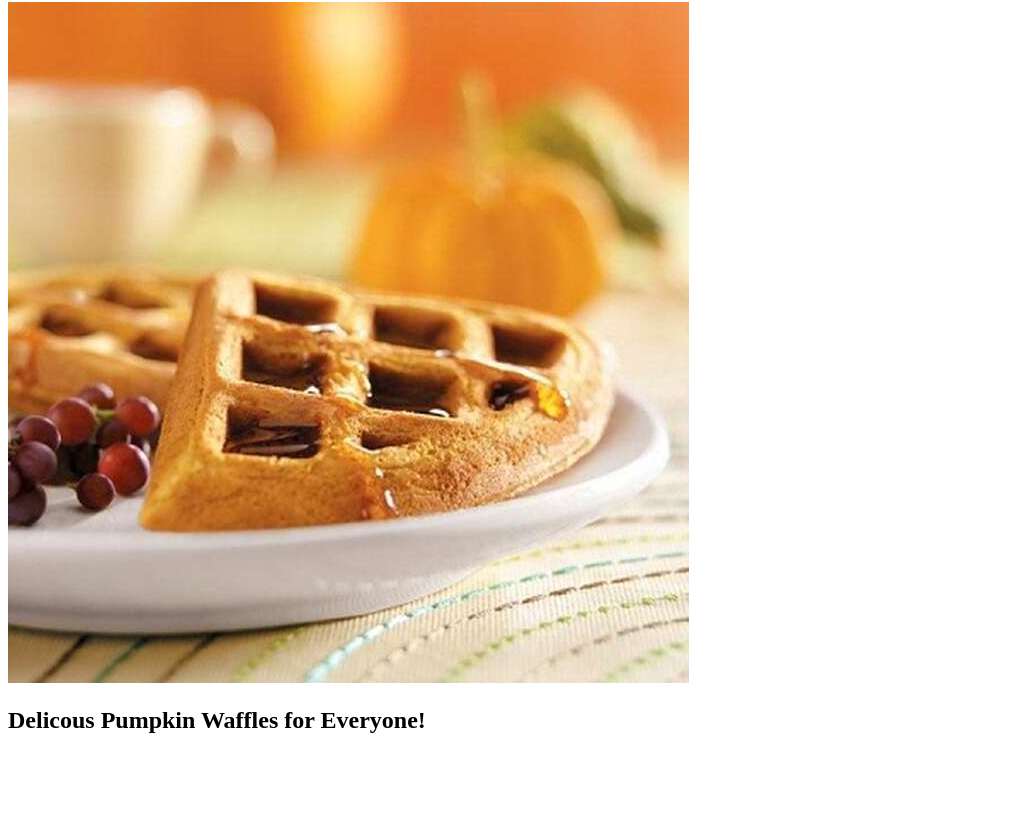
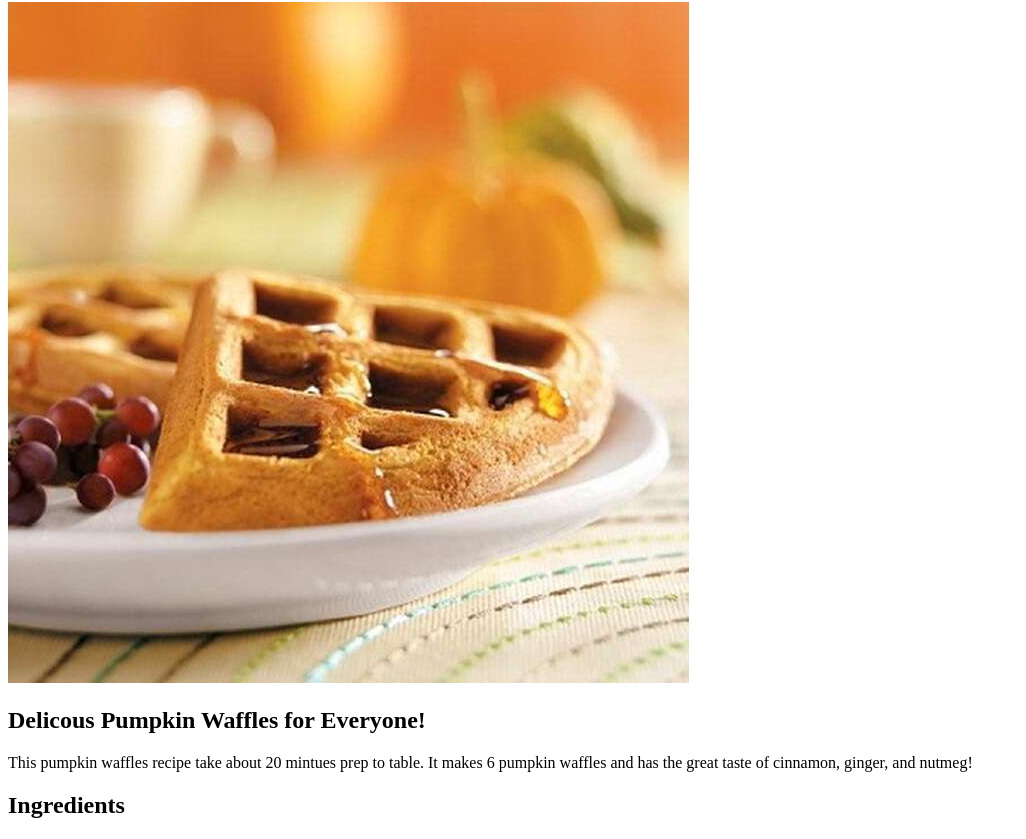
Before and after one commit to Greybirdd/odin-recipes, a plain HTML site: page recipes/pumpkin-waffles.html in a window 1280 px wide. Shown: the part 78-917 px from the top of the page, without its empty margins (0-1026 px from the left). Before the commit the page ends 832 px from the top, so only its background shows below. Drawn offline with Linux system fonts and the light colour scheme.

Commit message:
added description heading and a paragraph describing the recipe

```diff
--- a/recipes/pumpkin-waffles.html
+++ b/recipes/pumpkin-waffles.html
@@ -15,11 +15,13 @@
         <h2>Delicous Pumpkin Waffles for Everyone!</h2> <!-- heading
         discription -->
 
-        <p>
+        <p> <!-- <p> tag creates a paragraph -->
+            This pumpkin waffles recipe take about 20 mintues prep to table.
+            It makes 6 pumpkin waffles and has the great taste of cinnamon,
+            ginger, and nutmeg!
+        </p>
+        <h2>Ingredients</h2>
 
-
-
-        </p>
 
 </body>
 </html>
```
